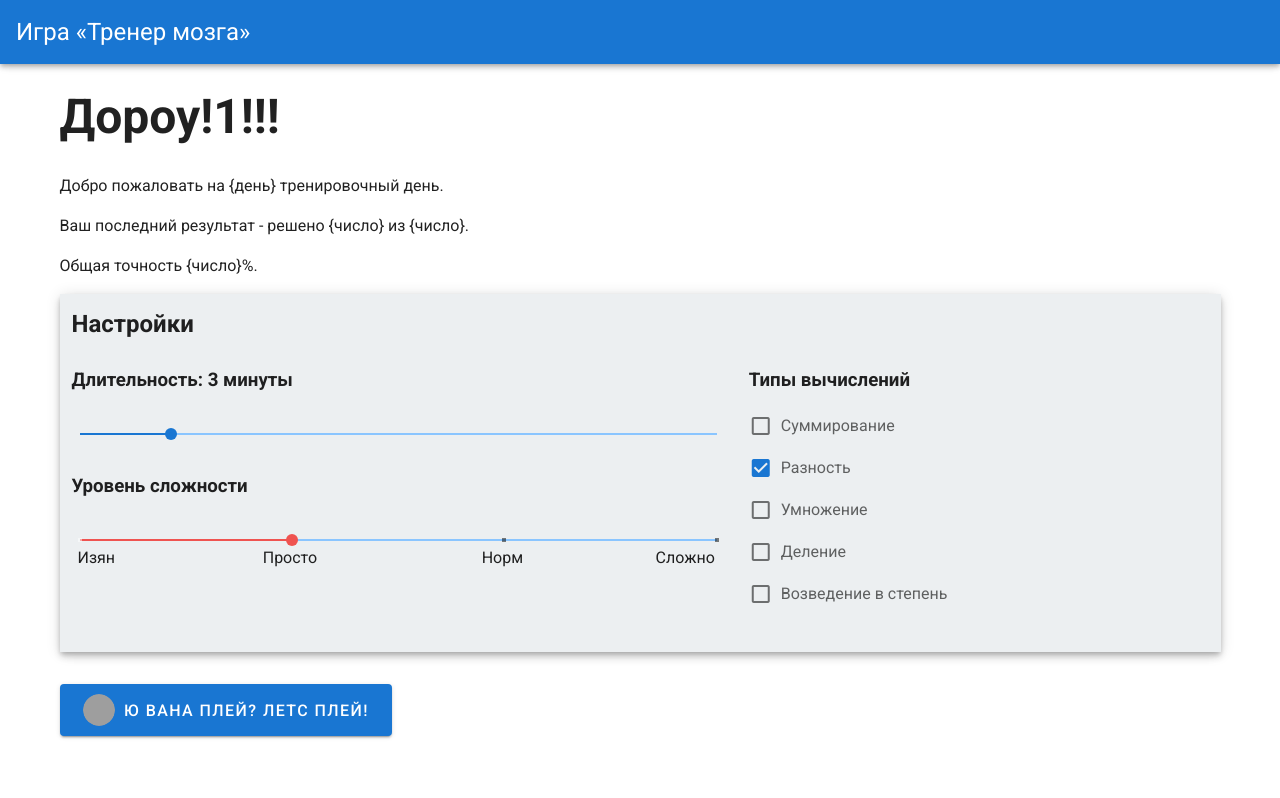
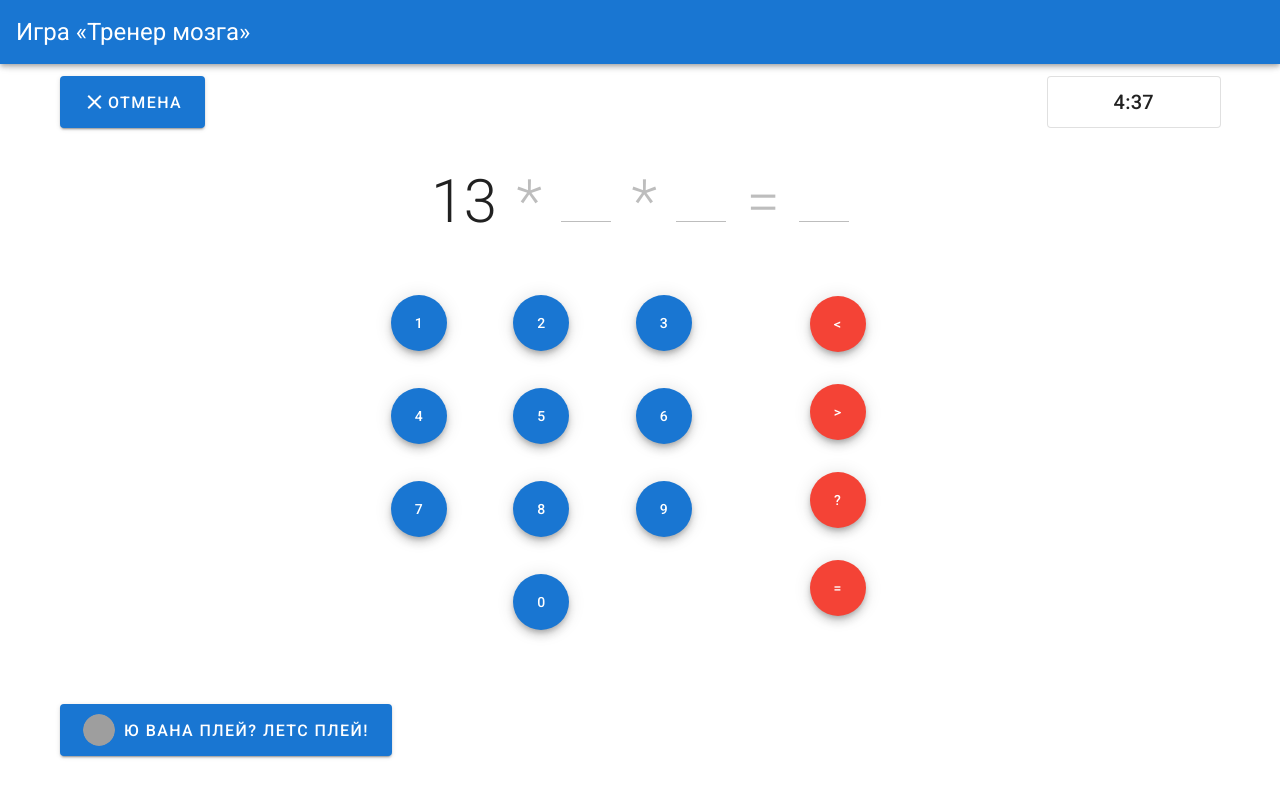
Before and after one commit to vivikkk/frolov-ivan-otus, a Vue app in the folder arithmetic-trainer/: page / in a window 1280 px wide. Both pictures are taken after a click on the button "Ю ВАНА ПЛЕЙ? ЛЕТС ПЛЕЙ!". Built offline with nearby package versions, Linux system fonts and the light colour scheme; grey boxes are pictures that could not be loaded.

Commit message:
base game screen

```diff
--- a/arithmetic-trainer/src/App.vue
+++ b/arithmetic-trainer/src/App.vue
@@ -13,23 +13,49 @@
     </v-app-bar>
 
     <v-content>
-      <Welcome/>
+      <component :is="dynamicComponent"></component>
+      <v-container>
+        <v-btn class="mt-8 mb-6" x-large color="primary" @click="switchComponent">
+          <v-avatar class="mr-2" size="32px">
+            <img src="https://94info.com/upload/images/users/small/20190222172656957.jpg">
+          </v-avatar>
+          <span>Ю вана плей? летс плей!</span>
+        </v-btn>
+      </v-container>
     </v-content>
   </v-app>
 </template>
 
 <script>
 import Welcome from './views/Welcome'
+import Game from './views/Game'
 
 export default {
   name: 'App',
 
   components: {
-    Welcome
+    Welcome,
+    Game
   },
 
   data: () => ({
-    //
-  })
+    value: true
+  }),
+
+  methods: {
+    switchComponent () {
+      this.value = !this.value
+    }
+  },
+
+  computed: {
+    dynamicComponent () {
+      if (this.value) {
+        return 'Welcome'
+      } else {
+        return 'Game'
+      }
+    }
+  }
 }
 </script>
--- /dev/null
+++ b/arithmetic-trainer/src/components/Calculations.vue
@@ -0,0 +1,24 @@
+<template>
+  <div>
+    <span>13</span>
+    <span class="pl-5 pr-5 grey--text text--lighten-1">*</span>
+    <span class="placeholder d-inline-flex"></span>
+    <span class="pl-5 pr-5 grey--text text--lighten-1">*</span>
+    <span class="placeholder d-inline-flex"></span>
+    <span class="pl-5 pr-5 grey--text text--lighten-1">=</span>
+    <span class="placeholder d-inline-flex"></span>
+  </div>
+</template>
+
+<script>
+export default {
+  name: 'Calculations'
+}
+</script>
+
+<style scoped>
+.placeholder {
+  border-bottom: 1px solid #bdbdbd;
+  min-width: 50px
+}
+</style>
--- /dev/null
+++ b/arithmetic-trainer/src/components/Computations.vue
@@ -0,0 +1,43 @@
+<template>
+  <div class="mt-5 d-flex flex-column mt-4">
+    <v-btn
+      class="mx-auto mb-8"
+      color="red"
+      v-for="(item, index) in computations"
+      :key="index"
+      fab
+      dark
+    >
+      <span>{{ item.symbol }}</span>
+    </v-btn>
+  </div>
+</template>
+
+<script>
+export default {
+  name: 'Computations',
+
+  data () {
+    return {
+      computations: [
+        {
+          symbol: '<',
+          value: '<'
+        },
+        {
+          symbol: '>',
+          value: '>'
+        },
+        {
+          symbol: '?',
+          value: '?'
+        },
+        {
+          symbol: '=',
+          value: '='
+        }
+      ]
+    }
+  }
+}
+</script>
--- /dev/null
+++ b/arithmetic-trainer/src/components/Digits.vue
@@ -0,0 +1,31 @@
+<template>
+  <v-col cols="4" class="d-flex flex-wrap justify-center">
+    <div
+      class="digit d-inline-flex align-center mb-4 mt-4"
+      :class="{'order-10': n === 1}"
+      v-for="n in 10"
+      :key="n"
+    >
+      <v-btn
+        class="mx-auto"
+        color="primary"
+        fab
+        dark
+      >
+        <span>{{ n - 1 }}</span>
+      </v-btn>
+    </div>
+  </v-col>
+</template>
+
+<script>
+export default {
+  name: 'Digits'
+}
+</script>
+
+<style scoped>
+.digit {
+  flex: 0 0 33%;
+}
+</style>
--- /dev/null
+++ b/arithmetic-trainer/src/components/Timer.vue
@@ -0,0 +1,15 @@
+<template>
+  <v-card
+    class="text-uppercase title d-flex justify-center align-center"
+    height="52"
+    outlined
+  >
+    <span>4:37</span>
+  </v-card>
+</template>
+
+<script>
+export default {
+  name: 'Timer'
+}
+</script>
--- a/arithmetic-trainer/src/components/settingsComponents/Computations.vue
+++ b/arithmetic-trainer/src/components/settingsComponents/ComputationsSettings.vue
@@ -2,7 +2,7 @@
   <div>
     <h3>Типы вычислений</h3>
     <v-checkbox
-      v-for="(item, index) in test"
+      v-for="(item, index) in computations"
       :key="index"
       class="mb-n6"
       color="primary"
@@ -20,7 +20,7 @@ export default {
   data () {
     return {
       selected: ['difference'],
-      test: [
+      computations: [
         {
           label: 'Суммирование',
           value: 'amount'
--- /dev/null
+++ b/arithmetic-trainer/src/views/Game.vue
@@ -0,0 +1,47 @@
+<template>
+  <v-container>
+    <v-row class="justify-space-between">
+      <v-col cols="3">
+        <v-btn x-large color="primary">
+          <v-icon dark>mdi-close</v-icon>
+          <span>Отмена</span>
+        </v-btn>
+      </v-col>
+      <v-col cols="2">
+        <Timer/>
+      </v-col>
+    </v-row>
+
+    <v-row class="display-3 mt-8 justify-center">
+      <v-col cols="10" class="d-flex justify-center">
+        <Calculations/>
+      </v-col>
+    </v-row>
+
+    <v-row class="mt-8 justify-center">
+      <Digits/>
+
+      <v-col cols="2" class="d-flex flex-wrap justify-center">
+        <Computations/>
+      </v-col>
+    </v-row>
+  </v-container>
+</template>
+
+<script>
+import Timer from '../components/Timer'
+import Calculations from '../components/Calculations'
+import Computations from '../components/Computations'
+import Digits from '../components/Digits'
+
+export default {
+  name: 'Game',
+
+  components: {
+    Timer,
+    Calculations,
+    Digits,
+    Computations
+  }
+}
+</script>
--- a/arithmetic-trainer/src/views/Welcome.vue
+++ b/arithmetic-trainer/src/views/Welcome.vue
@@ -15,17 +15,11 @@
           <DifficultySettings/>
         </v-col>
         <v-col cols="5">
-          <Computations/>
+          <ComputationsSettings/>
         </v-col>
       </v-row>
 
     </v-container>
-    <v-btn class="mt-8 mb-6" x-large color="primary">
-      <v-avatar class="mr-2" size="32px">
-        <img src="https://94info.com/upload/images/users/small/20190222172656957.jpg">
-      </v-avatar>
-      <span>Ю вана плей? летс плей!</span>
-    </v-btn>
   </v-container>
 </template>
 
@@ -33,7 +27,7 @@
 import Splash from '../components/Splash'
 import DurationSettings from '../components/settingsComponents/DurationSettings'
 import DifficultySettings from '../components/settingsComponents/DifficultySettings'
-import Computations from '../components/settingsComponents/Computations'
+import ComputationsSettings from '../components/settingsComponents/ComputationsSettings'
 
 export default {
   name: 'Welcome',
@@ -42,7 +36,7 @@ export default {
     Splash,
     DurationSettings,
     DifficultySettings,
-    Computations
+    ComputationsSettings
   }
 }
 </script>
```
